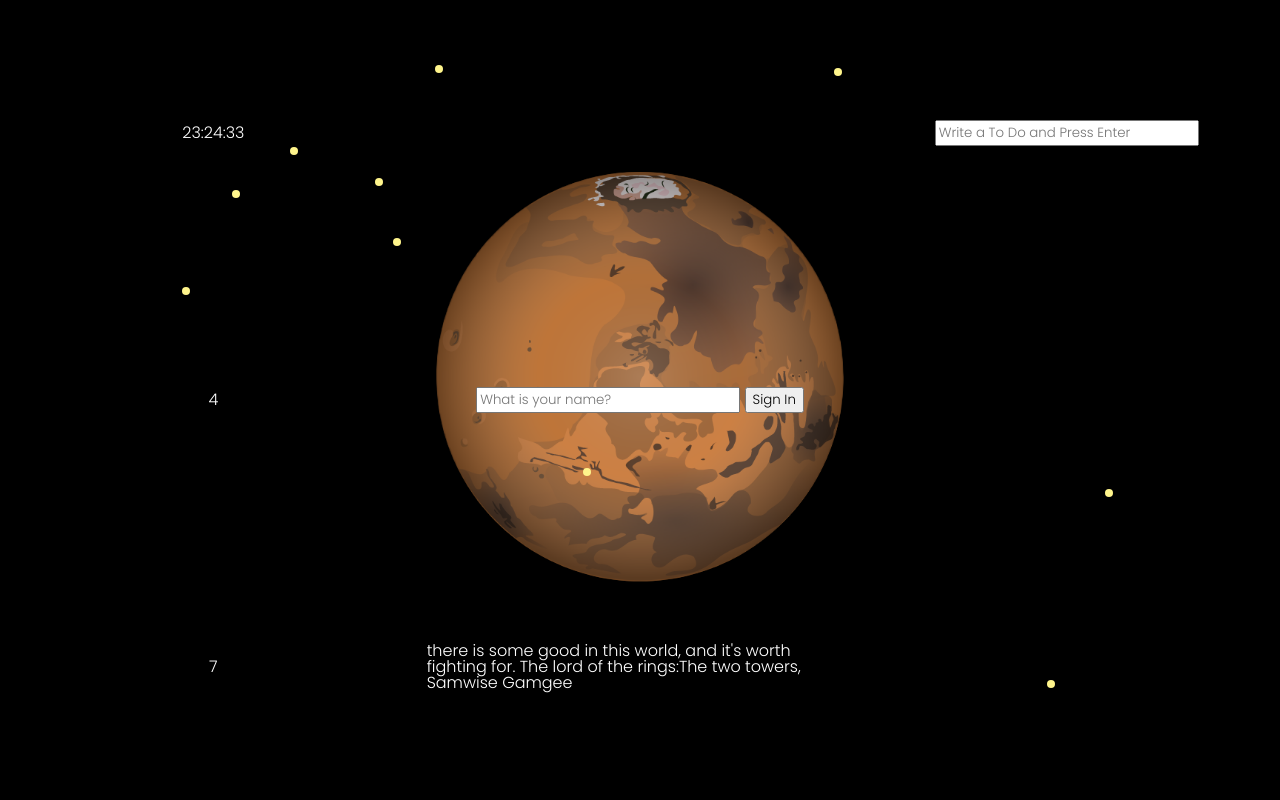
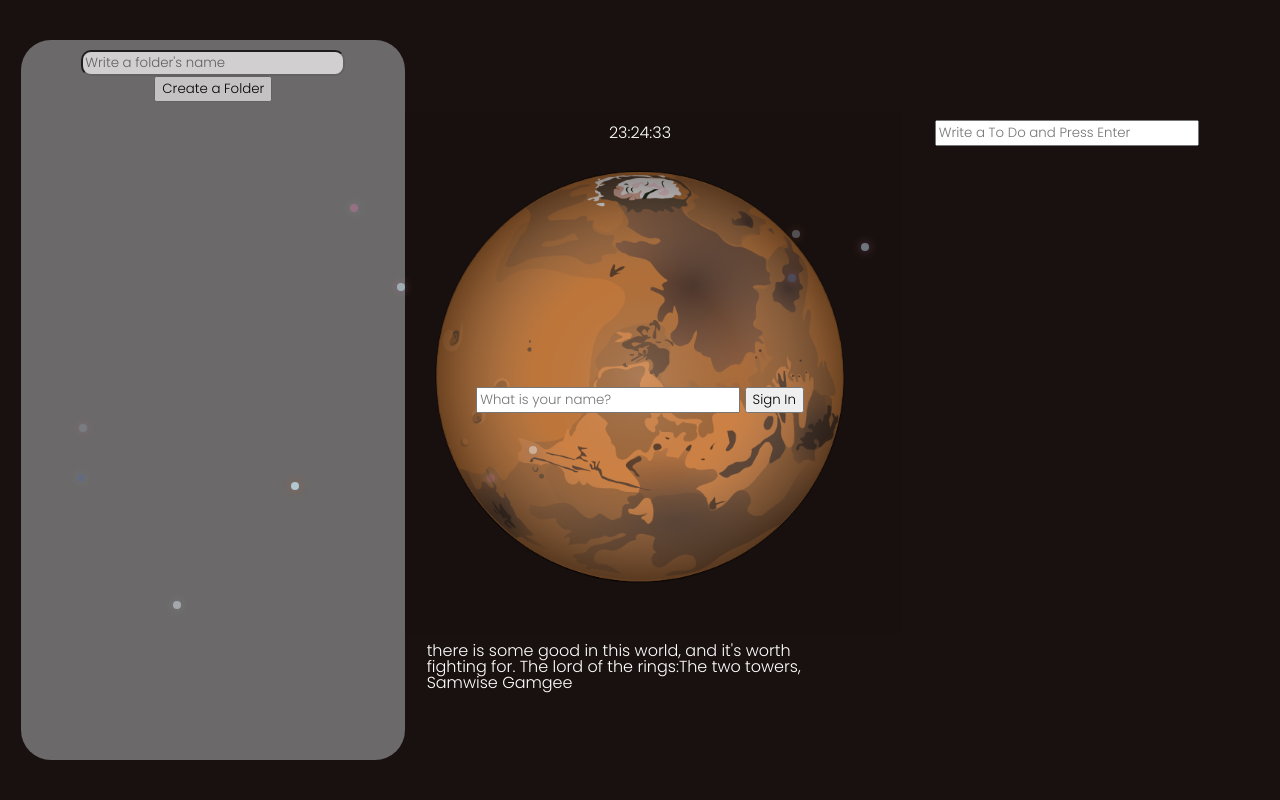
Before and after one commit to MARSHOT1001/freedom, a plain HTML site: page index.html in a window 1280 px wide. Drawn offline with Linux system fonts and the light colour scheme.

Commit message:
20230126

```diff
--- a/css/scss/_animations.scss
+++ b/css/scss/_animations.scss
@@ -0,0 +1,14 @@
+@keyframes starlight {
+  25% {
+    opacity: 0.5;
+  }
+  50% {
+    opacity: 0;
+  }
+  75% {
+    opacity: 0.5;
+  }
+  100% {
+    opacity: 0;
+  }
+}
--- a/css/scss/_mixins.scss
+++ b/css/scss/_mixins.scss
@@ -1,6 +1,51 @@
+@mixin freedom() {
+  display: grid;
+  grid-template-columns: repeat(3, 1fr);
+  grid-template-rows: repeat(3, 1fr);
+  grid-template-areas:
+    "folder clock todo"
+    "folder signin list"
+    "folder quote weather";
+  & .area-folder {
+    grid-area: folder;
+  }
+
+  & .area-clock {
+    grid-area: clock;
+  }
+
+  & .area-todo-form {
+    grid-area: todo;
+  }
+
+  & .area-signin {
+    grid-area: signin;
+  }
+
+  & .area-todo-list {
+    grid-area: list;
+  }
+
+  & .area-quote {
+    grid-area: quote;
+  }
+
+  & .area-weather {
+    grid-area: weather;
+  }
+}
+
 @mixin flexCenter() {
   display: flex;
   flex-direction: column;
   justify-content: center;
   align-items: center;
 }
+
+@mixin star() {
+  height: 8px;
+  width: 8px;
+  border-radius: 50%;
+  position: absolute;
+  animation: starlight 10s linear;
+}
--- a/css/scss/style.scss
+++ b/css/scss/style.scss
@@ -18,7 +18,7 @@ body {
   width: 100vw;
   background: url("/img/WallpapersOnlyMars-removebg-preview.png") no-repeat
     center;
-  background-color: black;
+  background-color: #19110f;
   background-size: cover;
   z-index: 0;
   color: white;
@@ -29,14 +29,28 @@ body {
 }
 
 #freedom {
-  display: grid;
-  grid-template-columns: repeat(3, 1fr);
-  grid-template-rows: repeat(3, 1fr);
-  width: 100%;
+  @include freedom();
 }
 
 .grid-box {
+  @include flexCenter();
+}
+
+.starlight {
+  @include star();
+}
+
+.sidebar {
   display: flex;
-  justify-content: center;
+  flex-direction: column;
   align-items: center;
+  height: 90%;
+  width: 90%;
+  border-radius: 30px;
+  background-color: grey;
+  opacity: 0.8;
+  & #create-folder {
+    margin-top: 10px;
+    border-radius: 10px;
+  }
 }
--- a/index.html
+++ b/index.html
@@ -10,9 +10,21 @@
   </head>
   <body>
     <main id="freedom">
-      <div class="grid-box"><h2 id="clock">00:00:00</h2></div>
-      <div class="grid-box"></div>
-      <div class="grid-box">
+      <div class="grid-box area-folder">
+        <div class="sidebar">
+          <input
+            id="create-folder"
+            type="text"
+            placeholder="Write a folder's name"
+          />
+          <input id="folder-submit" type="submit" value="Create a Folder" />
+        </div>
+      </div>
+
+      <div class="grid-box area-clock">
+        <h2 id="clock">00:00:00</h2>
+      </div>
+      <div class="grid-box area-todo-form">
         <form id="todo-form">
           <input
             type="text"
@@ -21,9 +33,9 @@
           />
         </form>
       </div>
-      <div class="grid-box">4</div>
+      <div class="grid-box"></div>
 
-      <div class="grid-box">
+      <div class="grid-box area-signin">
         <form class="hidden" id="signin-form">
           <input
             required
@@ -37,28 +49,31 @@
         <h1 class="hidden" id="greeting"></h1>
       </div>
 
-      <div class="grid-box">
+      <div class="grid-box area-todo-list">
         <ul id="todo-list"></ul>
       </div>
-      <div class="grid-box">7</div>
-      <div class="grid-box">
+      <div class="grid-box area-quote">
         <div id="quote">
           <span></span>
           <span></span>
         </div>
       </div>
-      <div class="grid-box">
+      <div class="grid-box area-weather">
         <div id="weather">
           <span></span>
           <span></span>
         </div>
       </div>
     </main>
+    <script src="js/folder.js"></script>
     <script src="js/greetings.js"></script>
-    <script src="js/clock.js"></script>
     <script src="js/quotes.js"></script>
     <script src="js/todo.js"></script>
     <script src="js/weather.js"></script>
     <script src="js/star.js"></script>
+    <script
+      src="https://kit.fontawesome.com/4ad1008042.js"
+      crossorigin="anonymous"
+    ></script>
   </body>
 </html>
--- a/js/clock.js
+++ /dev/null
@@ -1,21 +0,0 @@
-class Clock {
-  constructor(elementId) {
-    this.clock = document.querySelector(`h2#${elementId}`);
-  }
-
-  getClock() {
-    const date = new Date();
-    const hours = String(date.getHours()).padStart(2, "0");
-    const minutes = String(date.getMinutes()).padStart(2, "0");
-    const seconds = String(date.getSeconds()).padStart(2, "0");
-    this.clock.innerText = `${hours}:${minutes}:${seconds}`;
-  }
-
-  start() {
-    this.getClock();
-    setInterval(this.getClock.bind(this), 1000);
-  }
-}
-
-const myClock = new Clock("clock");
-myClock.start();
--- /dev/null
+++ b/js/folder.js
@@ -0,0 +1,11 @@
+const sidebar = document.querySelector(".sidebar");
+const folder = document.getElementById("create-folder");
+
+const FOLDERNAME_KEY = "Create a Folder";
+
+function folderCreator(event) {
+  event.preventDefault();
+  const foldername = folder.value;
+  localStorage.setItem(FOLDERNAME_KEY, foldername);
+  paintGreetings(foldername);
+}
--- a/js/greetings.js
+++ b/js/greetings.js
@@ -1,3 +1,22 @@
+class Clock {
+  constructor(elementId) {
+    this.clock = document.querySelector(`h2#${elementId}`);
+  }
+
+  getClock() {
+    const date = new Date();
+    const hours = String(date.getHours()).padStart(2, "0");
+    const minutes = String(date.getMinutes()).padStart(2, "0");
+    const seconds = String(date.getSeconds()).padStart(2, "0");
+    this.clock.innerText = `${hours}:${minutes}:${seconds}`;
+  }
+
+  start() {
+    this.getClock();
+    setInterval(this.getClock.bind(this), 1000);
+  }
+}
+
 class Signin {
   constructor() {
     this.signinForm = document.querySelector("#signin-form");
@@ -25,9 +44,21 @@ class Signin {
   }
 
   paintGreetings(username) {
-    this.greeting.innerText = `Good Morning, ${username}`;
+    const hours = Number(myClock.clock.innerText.split(":")[0]);
+    if (hours >= 12 && hours < 17) {
+      this.greeting.innerText = `Good Afternoon, ${username}`;
+    } else if (hours >= 17 && hours < 22) {
+      this.greeting.innerText = `Good Evening, ${username}`;
+    } else if (hours >= 22 && hours < 6) {
+      this.greeting.innerText = `Good Night, ${username}`;
+    } else {
+      this.greeting.innerText = `Good Morning, ${username}`;
+    }
     this.greeting.classList.remove(this.HIDDEN_CLASSNAME);
   }
 }
 
+const myClock = new Clock("clock");
+myClock.start();
+
 const signin = new Signin();
--- a/js/star.js
+++ b/js/star.js
@@ -1,70 +1,52 @@
-class StarLight {
-  constructor() {
-    this.body = document.querySelector("body");
-    this.appearInterval = 100;
-    this.disappearInterval = 1000;
-    this.disappearDuration = 2;
-  }
+class Starlight {
+  static starColor = [
+    "#C77AA4",
+    "#5572AB",
+    "#D2F0FF",
+    "#949EAA",
+    "#AE673B",
+    "#E2EDF4",
+  ];
 
-  createStar() {
-    const star = document.createElement("div");
-    star.style.height = "8px";
-    star.style.width = "8px";
-    star.style.position = "absolute";
-    star.style.top = `${Math.random() * 90}%`;
-    star.style.left = `${Math.random() * 90}%`;
-    star.style.backgroundColor = "#fff58c";
-    star.style.borderRadius = "50%";
-    this.body.appendChild(star);
+  MIN_DURATION = 3;
+  body = document.querySelector("body");
+
+  create() {
+    const starlight = document.createElement("div");
+    const initialOpacity = Math.random();
+    const delay = Math.random() * 10;
+    const duration = Math.random() * 20 + this.MIN_DURATION;
+
+    starlight.classList.add("starlight");
+    starlight.style.left = `${Math.random() * 90}%`;
+    starlight.style.top = `${Math.random() * 90}%`;
+    starlight.style.animationDelay = `${delay}s`;
+    starlight.style.opacity = initialOpacity;
+    starlight.style.animation = `starlight ${duration}s ease-in-out`;
+    starlight.style.backgroundColor = `${
+      Starlight.starColor[
+        Math.floor(Math.random() * Starlight.starColor.length)
+      ]
+    }`;
+    starlight.style.boxShadow = `0px 0px 10px ${
+      Starlight.starColor[
+        Math.floor(Math.random() * Starlight.starColor.length)
+      ]
+    }`;
+    this.body.appendChild(starlight);
+
     setTimeout(() => {
-      this.body.removeChild(star);
-    }, this.disappearInterval);
+      this.body.removeChild(starlight);
+      this.create();
+    }, (duration + delay) * 1000);
   }
 
   start() {
-    setInterval(() => {
-      this.createStar();
-    }, this.appearInterval);
+    for (let index = 0; index < 50; index++) {
+      setTimeout(() => this.create(), 500 * index);
+    }
   }
 }
 
-const star = new StarLight();
-star.start();
-
-// class Star {
-//   constructor() {
-//     this.appearInterval = 1000; // Interval for star to appear (in milliseconds)
-//     this.disappearInterval = 2000; // Interval for star to disappear (in milliseconds)
-//     this.fadeDuration = 2; // Duration for star to fade in/out (in seconds)
-//     this.body = document.querySelector("body");
-//   }
-
-//   createStar() {
-//     const star = document.createElement("div");
-//     star.style.height = "8px";
-//     star.style.width = "8px";
-//     star.style.position = "absolute";
-//     star.style.top = `${Math.random() * 100}%`;
-//     star.style.left = `${Math.random() * 100}%`;
-//     star.style.backgroundColor = "white";
-//     star.style.borderRadius = "50%";
-//     star.style.transition = `opacity ${this.fadeDuration}s`;
-//     star.style.opacity = 0;
-//     this.body.appendChild(star);
-//     setTimeout(() => {
-//       star.style.opacity = 1;
-//       setTimeout(() => {
-//         star.style.opacity = 0;
-//         setTimeout(() => {
-//           this.body.removeChild(star);
-//         }, this.fadeDuration * 1000);
-//       }, this.disappearInterval);
-//     }, this.fadeDuration * 1000);
-//   }
-
-//   start() {
-//     setInterval(() => {
-//       this.createStar();
-//     }, this.appearInterval);
-//   }
-// }
+const starlight = new Starlight();
+starlight.start();
```
Also changed, not shown: css/css/style.css, js/app.js (deleted), 1 other file.
